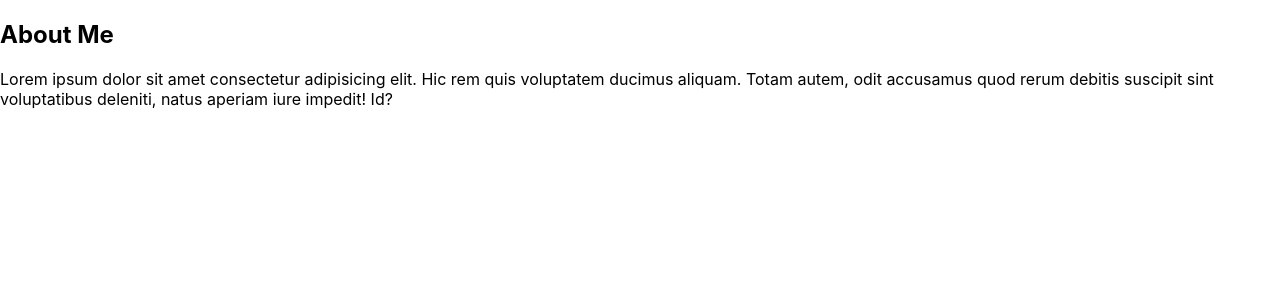
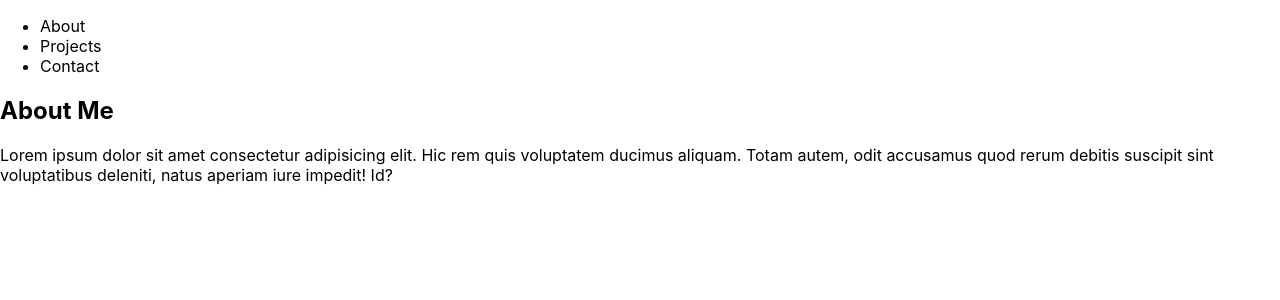
Before and after one commit to zk229/react-portfolio, a React (Create React App) app: page / in a window 1280 px wide. Shown: the top 300 px of the page. Built offline with nearby package versions, Linux system fonts and the light colour scheme.

Commit message:
create basic React functionality

```diff
--- a/src/App.js
+++ b/src/App.js
@@ -24,7 +24,7 @@ function App() {
         {
           {
             "about": <About />,
-            "project": <Project projects={projects} />,
+            "projects": <Project projects={projects} />,
             "contact": <Contact />
           }[selection]
         }
--- a/src/components/Contact/index.js
+++ b/src/components/Contact/index.js
@@ -8,6 +8,7 @@ function Contact() {
     const [errorMessage, setErrorMessage] = useState('');
     const { name, email, message } = formState;
 
+    // for now, data is not submitted
     const handleSubmit = (e) => {
         e.preventDefault();
         if (!errorMessage) {
@@ -38,7 +39,7 @@ function Contact() {
 
     return (
         <section>
-            <h1 data-testid="h1tag">Contact me</h1>
+            <h1>Contact me</h1>
             <form id="contact-form" onSubmit={handleSubmit}>
                 <div>
                     <label htmlFor="name">Name:</label>
@@ -57,7 +58,7 @@ function Contact() {
                         <p className="error-text">{errorMessage}</p>
                     </div>
                 )}
-                <button data-testid="button" type="submit">Submit</button>
+                <button type="submit">Submit</button>
             </form>
         </section>
     );
--- a/src/components/Header/Navigation/index.js
+++ b/src/components/Header/Navigation/index.js
@@ -1,10 +1,21 @@
 import React, { useState } from "react";
 
-function Navigation() {
+function Navigation(props) {
+    const { selection, setSelection } = props;
+    const options = ["About", "Projects", "Contact"]
+
     return (
-        <div>
-
-        </div>
+        <nav>
+            <ul>
+                {
+                    options.map((option) => (
+                        <li>
+                            <span onClick={() => setSelection(option.toLowerCase())}>{option}</span>
+                        </li>
+                    ))
+                }
+            </ul>
+        </nav>
     );
 }
 
--- a/src/components/Header/index.js
+++ b/src/components/Header/index.js
@@ -2,10 +2,12 @@ import React, { useState } from "react";
 import Navigation from "./Navigation";
 
 function Header(props) {
+    const { selection, setSelection } = props;
+
     return (
-        <div>
-          <Navigation />
-        </div>
+        <header>
+          <Navigation selection={selection} setSelection={setSelection} />
+        </header>
     );
 }
 
--- a/src/components/Project/SingleProject/index.js
+++ b/src/components/Project/SingleProject/index.js
@@ -0,0 +1,15 @@
+import React from "react";
+
+function SingleProject(props) {
+    const project = props.project;
+
+    return (
+        <div>
+            <a href={project.url}>
+                <h3>{project.name}</h3>
+            </a>
+        </div>
+    );
+}
+
+export default SingleProject;
--- a/src/components/Project/index.js
+++ b/src/components/Project/index.js
@@ -2,10 +2,16 @@ import React, { useState } from "react";
 import SingleProject from "./SingleProject";
 
 function Project(props) {
+    const projects = props.projects;
+
     return (
-        <div>
-
-        </div>
+        <section>
+            {
+                projects.map((project) => (
+                    <SingleProject project={project} />
+                ))
+            }
+        </section>
     );
 }
 
```
